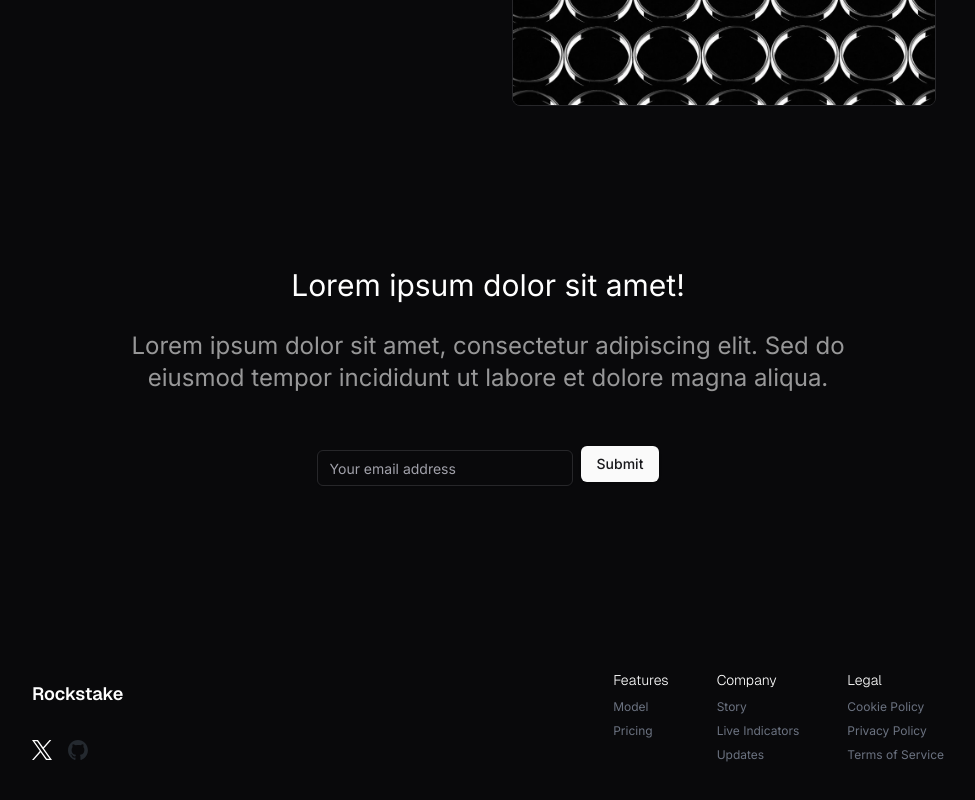
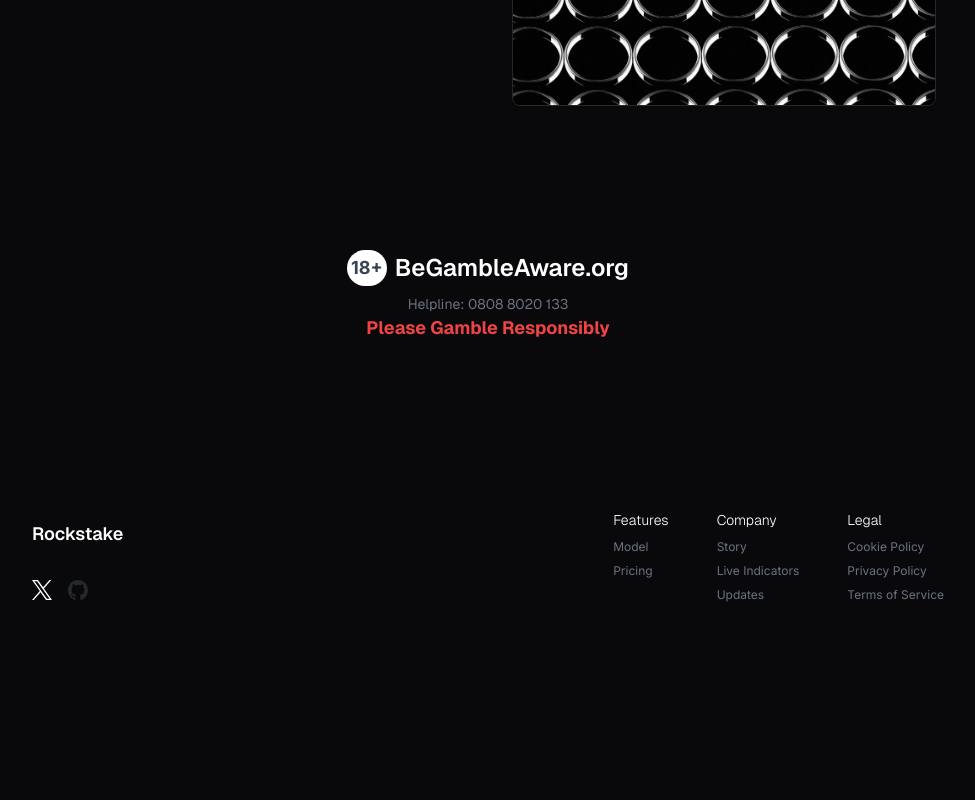
Before and after one commit to RockstakeHQ/website, a Next.js app in the folder insights/: page / in a window 1280 px wide. Shown: the part 1874-2674 px from the top of the page, without its empty margins (152-1127 px from the left). Built offline with nearby package versions, Linux system fonts and the light colour scheme.

Commit message:
update cta

```diff
--- a/insights/components/home-page/cta.tsx
+++ b/insights/components/home-page/cta.tsx
@@ -1,75 +1,21 @@
-"use client";
-import * as z from "zod";
-import { useForm } from "react-hook-form";
-import { zodResolver } from "@hookform/resolvers/zod";
-import Balancer from "react-wrap-balancer";
+import React from 'react';
 import { Section, Container } from "@/components/craft";
-import { Button } from "@/components/ui/button";
-import {
-Form,
-FormControl,
-FormField,
-FormItem,
-FormLabel,
-FormMessage,
-} from "@/components/ui/form";
-import { Input } from "@/components/ui/input";
-const formSchema = z.object({
-email: z.string().email({
-message: "Please enter a valid email address.",
-}),
-});
-export function CTA() {
-// 1. Define your form.
-const form = useForm<z.infer<typeof formSchema>>({
-resolver: zodResolver(formSchema),
-defaultValues: {
-email: "",
-},
-});
-// 2. Define a submit handler.
-function onSubmit(values: z.infer<typeof formSchema>) {
-// Do something with the form values.
-// ✅ This will be type-safe and validated.
-console.log(values);
+import { geistSemiBold, geistBold, geistRegular, geistLight, geistBlack } from '@/app/fonts';
+
+
+export function GambleAwareFooter() {
+  return (
+    <Section>
+    <div className="text-white p-4 text-center">
+      <div className="flex items-center justify-center mb-2">
+        <span className="bg-white text-gray-700 text-lg font-bold rounded-full p-1 mr-2">18+</span>
+        <span className={`${geistSemiBold.className} text-xl md:text-2xl font-bold mb-0 md:mb-0`}>BeGambleAware.org</span>
+      </div>
+      <p className={`${geistRegular.className} text-sm md:text-sm text-gray-500`}>Helpline: 0808 8020 133</p>
+      <p className={`${geistBold.className} text-sm md:text-lg text-red-500`}>Please Gamble Responsibly</p>
+    </div>
+    </Section>
+  );
 }
-return (
-<Section>
-<Container className="flex flex-col items-center gap-6 text-center">
-<h2 className="!my-0">Lorem ipsum dolor sit amet!</h2>
-<p className="text-lg opacity-70 md:text-2xl">
-<Balancer>
- Lorem ipsum dolor sit amet, consectetur adipiscing elit. Sed do
- eiusmod tempor incididunt ut labore et dolore magna aliqua.
-</Balancer>
-</p>
-<Form {...form}>
-<form
-onSubmit={form.handleSubmit(onSubmit)}
-className="mt-6 flex h-fit items-center justify-center gap-2"
->
-<FormField
-control={form.control}
-name="email"
-render={({ field }) => (
-<FormItem>
-<FormLabel className="sr-only">Email</FormLabel>
-<FormControl>
-<Input
-className="md:w-64"
-placeholder="Your email address"
-{...field}
-/>
-</FormControl>
-<FormMessage />
-</FormItem>
- )}
-/>
-<Button type="submit">Submit</Button>
-</form>
-</Form>
-</Container>
-</Section>
- );
-}
-export default CTA;
+
+export default GambleAwareFooter;
```
